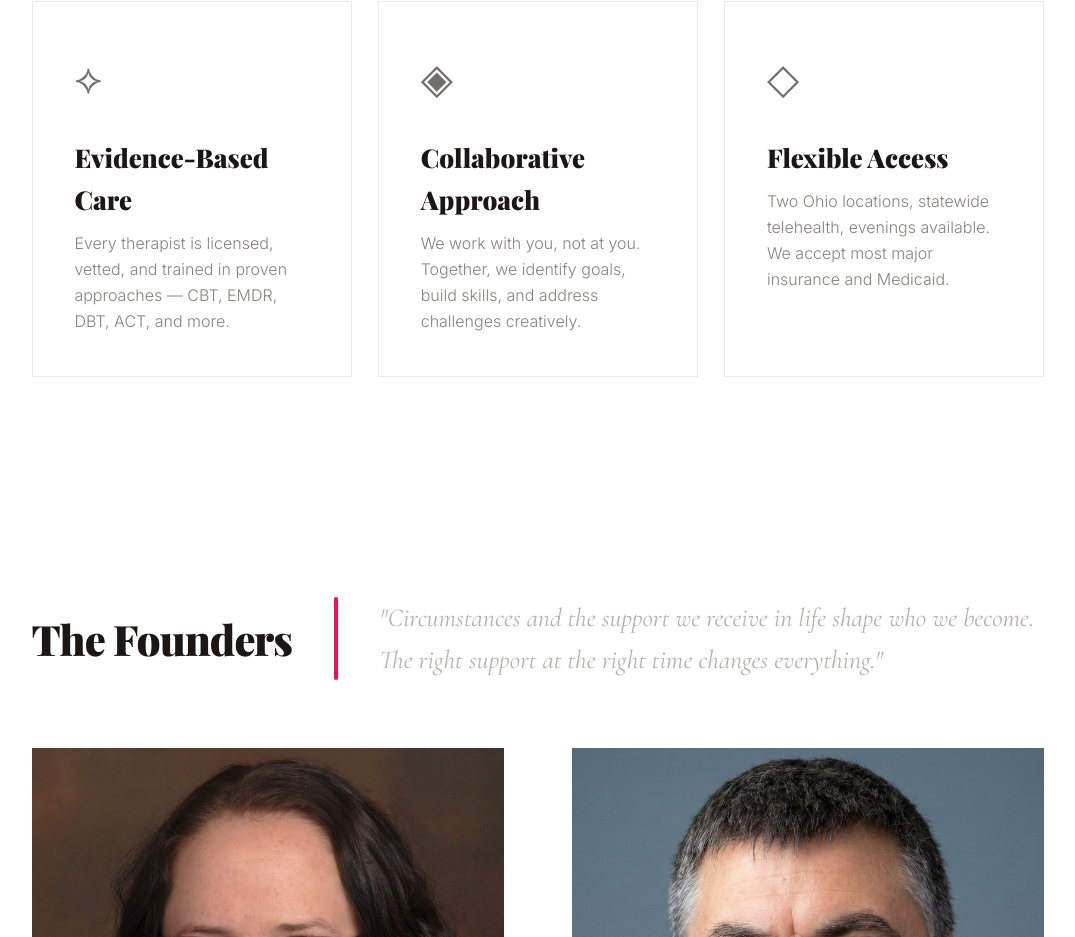
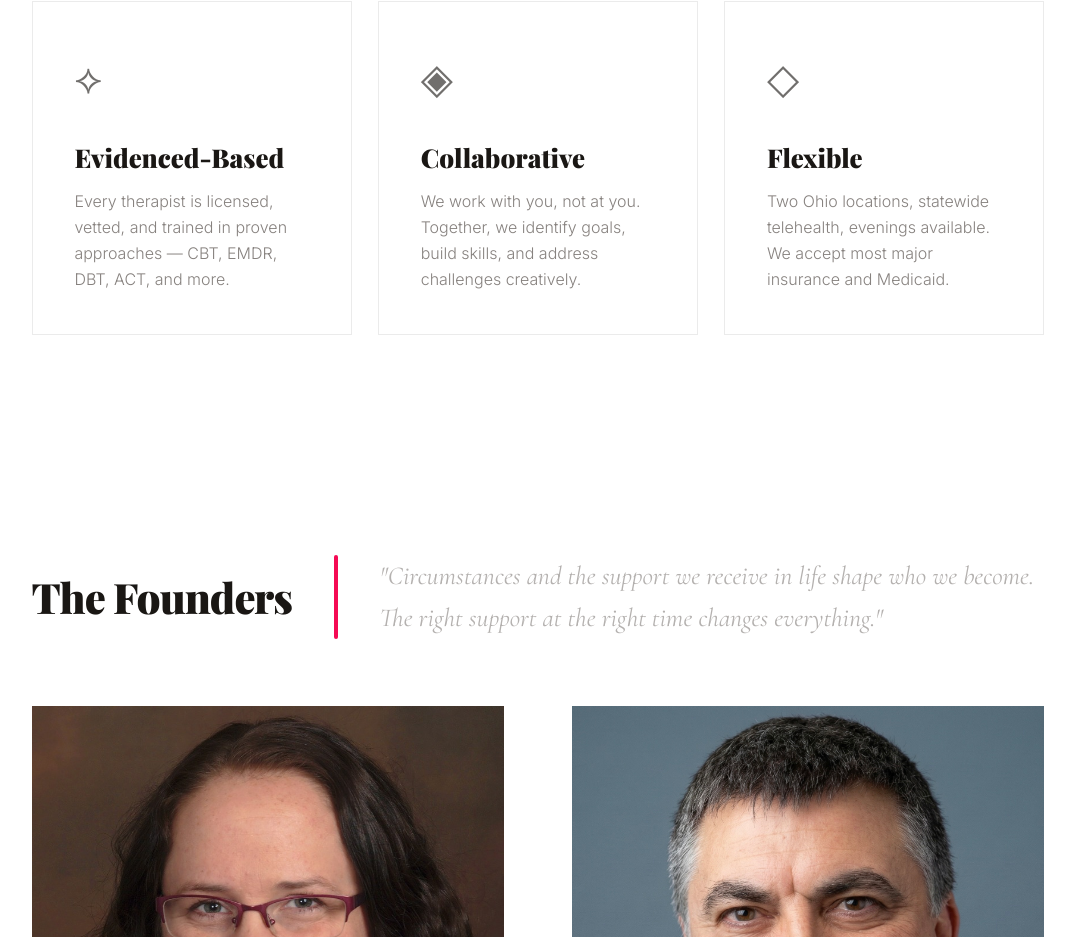
Before and after one commit to JDOG332/nguwellness, a Next.js app: page /about in a window 1280 px wide. Shown: the part 2368-3305 px from the top of the page, without its empty margins (102-1177 px from the left). Built offline with nearby package versions, Linux system fonts and the light colour scheme; a web font is replaced by a local one.

Commit message:
About: shorten pillar titles to single words

```diff
--- a/app/about/AboutPage.jsx
+++ b/app/about/AboutPage.jsx
@@ -774,17 +774,17 @@ export default function AboutPage() {
           <div className="pillar-grid">
             <div className="pillar">
               <span className="pillar-icon">⟡</span>
-              <p className="pillar-title">Evidence-Based Care</p>
+              <p className="pillar-title">Evidenced-Based</p>
               <p className="pillar-desc">Every therapist is licensed, vetted, and trained in proven approaches — CBT, EMDR, DBT, ACT, and more.</p>
             </div>
             <div className="pillar">
               <span className="pillar-icon">◈</span>
-              <p className="pillar-title">Collaborative Approach</p>
+              <p className="pillar-title">Collaborative</p>
               <p className="pillar-desc">We work with you, not at you. Together, we identify goals, build skills, and address challenges creatively.</p>
             </div>
             <div className="pillar">
               <span className="pillar-icon">◇</span>
-              <p className="pillar-title">Flexible Access</p>
+              <p className="pillar-title">Flexible</p>
               <p className="pillar-desc">Two Ohio locations, statewide telehealth, evenings available. We accept most major insurance and Medicaid.</p>
             </div>
           </div>
```
